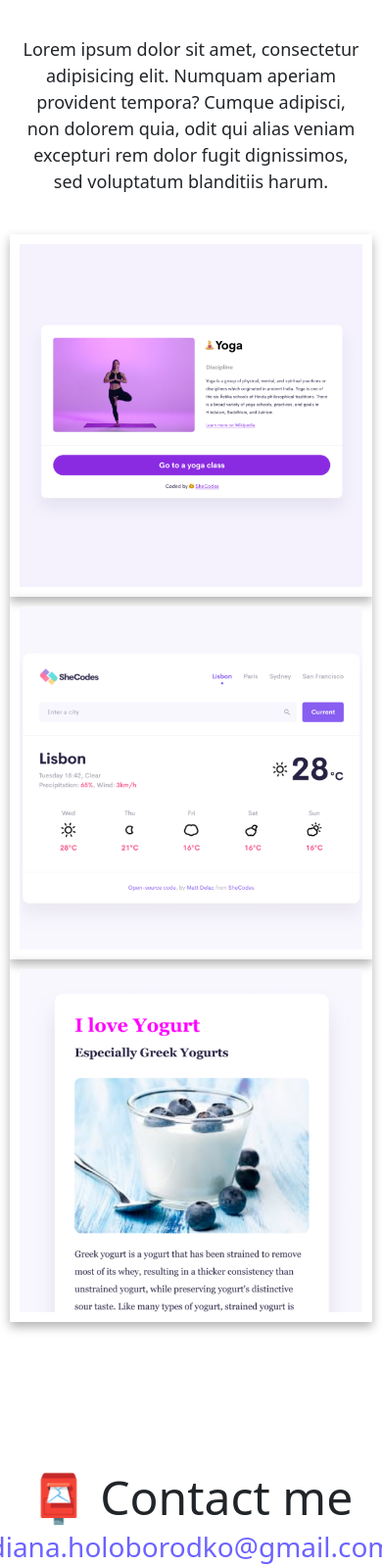
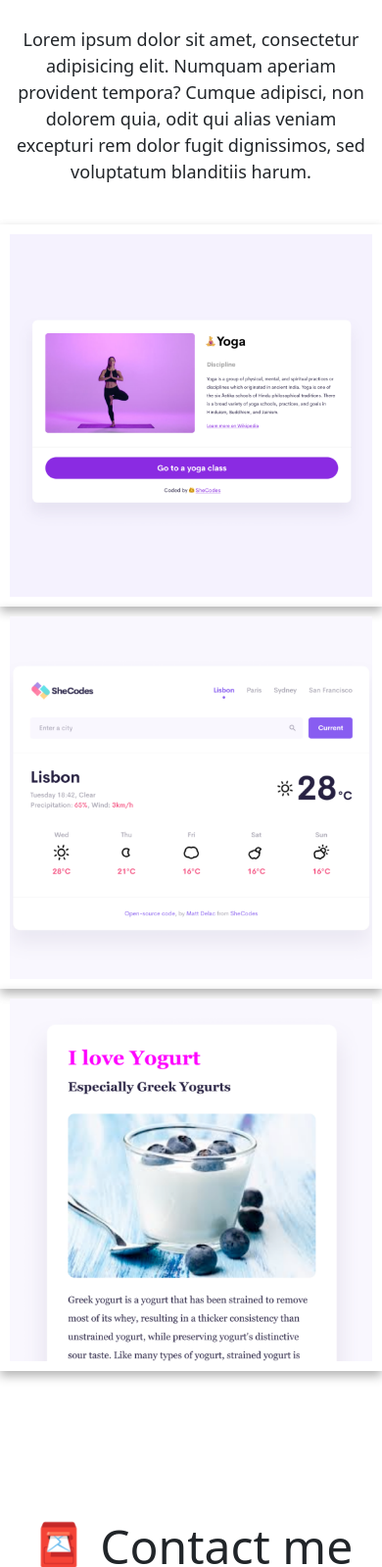
Before and after one commit to holdiana/test_CV, a plain HTML site: page about.html in a window 390 px wide. Shown: the part 319-1918 px from the top of the page at 98% size. Drawn offline with nearby package versions, Linux system fonts and the light colour scheme.

Commit message:
fixed style

```diff
--- a/style/style.css
+++ b/style/style.css
@@ -11,7 +11,7 @@
 
 body {
   max-width: 800px;
-  padding: 10px;
+  margin: 10px auto;
 }
 
 h1,
@@ -34,6 +34,9 @@ h1 {
   }
   .navigation-links {
     margin-top: 0;
+  }
+  .email-link {
+    font-size: 18px;
   }
 }
 
@@ -122,7 +125,7 @@ p {
   }
 }
 .image__block {
-  flex: 1;
+  flex: 2;
 }
 .yoga__img,
 .weather__img {
```
